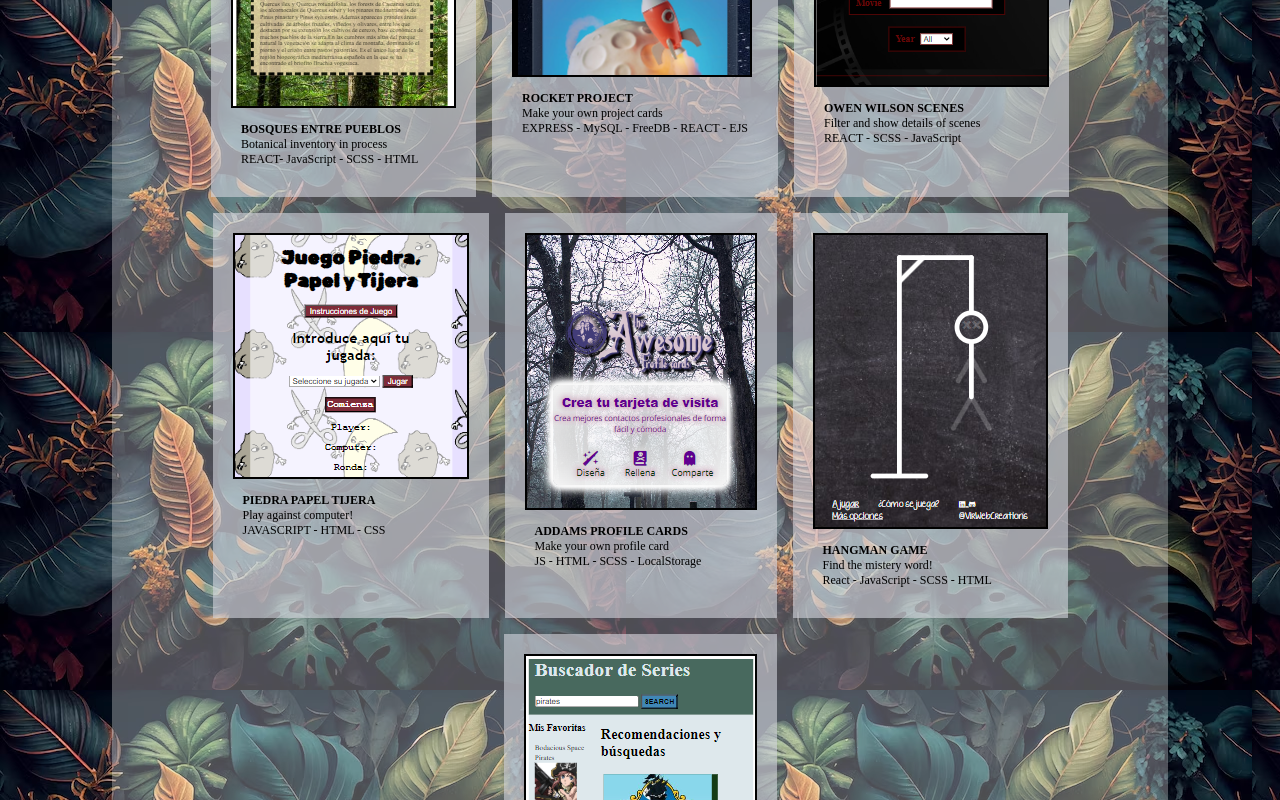
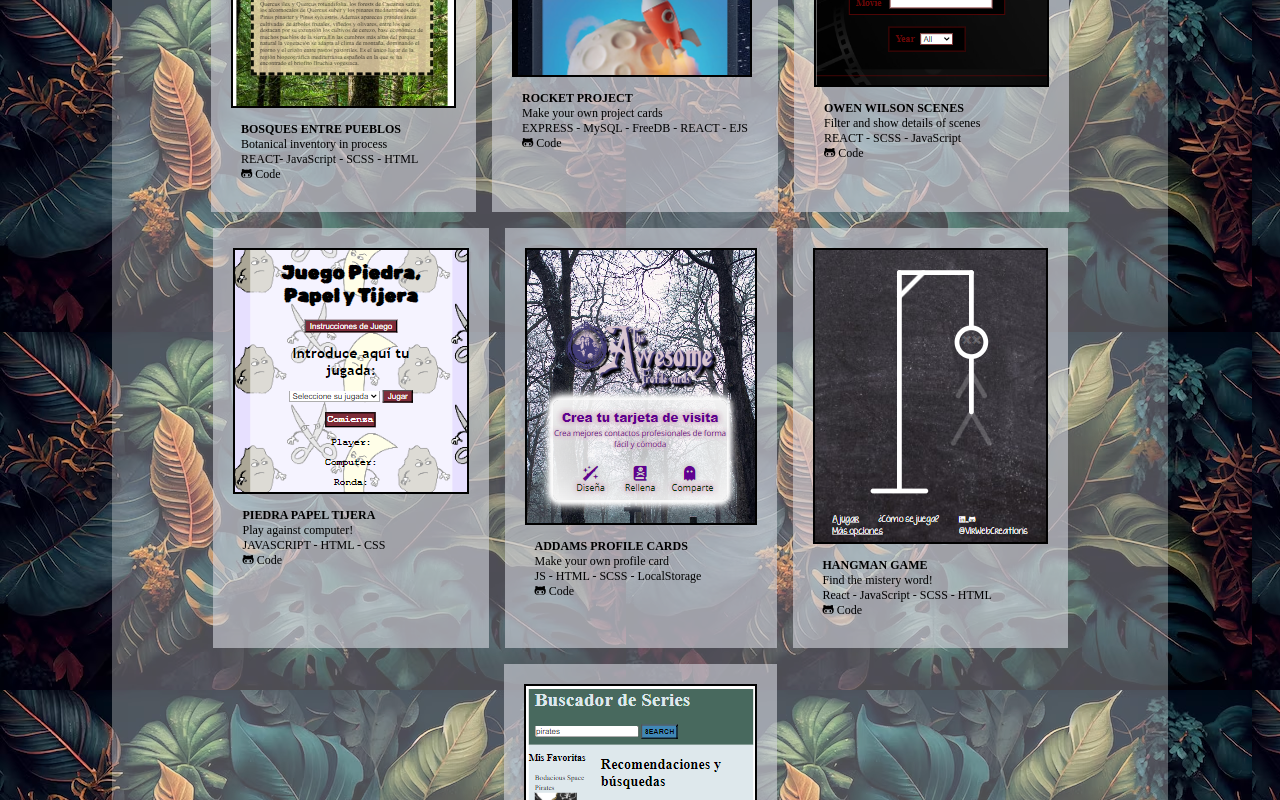
Before and after one commit to virchaca/portfolio, a React (Vite) app: page /aboutme in a window 1280 px wide. Shown: the part 1100-1900 px from the top of the page. Built offline with nearby package versions, Linux system fonts and the light colour scheme; a web font is replaced by a local one.

Commit message:
code links

```diff
--- a/src/components/Projects.jsx
+++ b/src/components/Projects.jsx
@@ -27,6 +27,7 @@ function Projects() {
               <a
                 href="https://virchaca.github.io/bosques-entre-pueblos/"
                 target="blank"
+                alt="bosquesentrepueblos"
               >
                 <img src={bosque1} alt="bosques-entre-pueblos" />
               </a>
@@ -35,6 +36,7 @@ function Projects() {
             <h4>BOSQUES ENTRE PUEBLOS</h4>
               <p>Botanical inventory in process</p>
               <p>REACT- JavaScript - SCSS - HTML</p>
+              <p><a className="codeLink" href="https://github.com/virchaca/bosques-entre-pueblos" target="blank" alt="bosquesentrepueblos"><i className="icons fa-brands fa-github-alt"></i>  Code</a></p>
             </section>
           </div>
 
@@ -53,6 +55,7 @@ function Projects() {
               Make your own project cards
               </p>
               <p>EXPRESS - MySQL - FreeDB - REACT - EJS</p>
+              <p><a className="codeLink" href="https://github.com/virchaca/project-promo-u-module-4-team-5" target="blank" alt="rocketproject"><i className="icons fa-brands fa-github-alt"></i>  Code</a></p>
             </section>
           </div>
 
@@ -71,6 +74,7 @@ function Projects() {
             <h4>OWEN WILSON SCENES</h4>
               <p >Filter and show details of scenes</p>
               <p>REACT - SCSS - JavaScript</p>
+              <p><a className="codeLink" href="https://github.com/virchaca/OwenWilsons-WoWs-MIII-virchaca" target="blank" alt="owenwilson"><i className="icons fa-brands fa-github-alt"></i>  Code</a></p>
             </section>
           </div>
 
@@ -88,6 +92,7 @@ function Projects() {
             <h4>PIEDRA PAPEL TIJERA</h4>
               <p >Play against computer!</p>
               <p>JAVASCRIPT - HTML - CSS</p>
+              <p><a className="codeLink" href="https://github.com/virchaca/piedra-papel-o-tijera---virchaca" target="blank" alt="piedrapapeltijera"><i className="icons fa-brands fa-github-alt"></i>  Code</a></p>
             </section>
           </div>
 
@@ -106,6 +111,7 @@ function Projects() {
               <p >
                 Make your own profile card</p>
                 <p>JS - HTML - SCSS - LocalStorage</p>
+                <p><a className="codeLink" href="https://github.com/virchaca/Addams-Family-profile-cards-MII-" target="blank" alt="addamsfamily"><i className="icons fa-brands fa-github-alt"></i>  Code</a></p>
             </section>
           </div>
 
@@ -125,6 +131,7 @@ function Projects() {
                 Find the mistery word!
               </p>
               <p>React - JavaScript - SCSS - HTML</p>
+              <p><a className="codeLink" href="https://github.com/virchaca/hangman-game-project" target="blank" alt="hangmangame"><i className="icons fa-brands fa-github-alt"></i>  Code</a></p>
             </section>
           </div>
 
@@ -144,6 +151,7 @@ function Projects() {
                 Find shows and  add them to your favs
               </p>
               <p>JavaScript - SCSS - HTML</p>
+              <p><a className="codeLink" href="https://github.com/virchaca/buscador-de-series-MII" target="blank" alt="buscadorseries"><i className="icons fa-brands fa-github-alt"></i>  Code</a></p>
             </section>
           </div>
 
@@ -158,9 +166,9 @@ function Projects() {
           </section>
           <section className="projectText">
            <h4>......</h4>
-              <p >
-                una pequeña expsectioncacion sobre cada proyecto, un poco de que va y un poco que tecnologias hemos seguido
-              </p>
+              <p >pequeña explicacion proyecto</p>
+              <p>tecnologias</p>
+              <p><a className="codeLink" href="" target="blank" alt=""><i className="icons fa-brands fa-github-alt"></i>  Code</a></p>
             </section>
           </div> */}
         </section></div>
--- a/src/styles/App.scss
+++ b/src/styles/App.scss
@@ -137,6 +137,7 @@ body {
         .iconsTech{
           display: flex;
           margin: 10px;
+          flex-wrap: wrap;
           justify-content: center;
           gap: 20px;
         }
@@ -195,6 +196,10 @@ body {
         }
         .projectText {
           margin: 10px;
+          .codeLink{
+            color: black;
+            text-decoration: none;
+          }
           @media all and (max-width: 768px) {
             h4 {
               font-size: 12px;
@@ -231,16 +236,25 @@ body {
         justify-content: space-around;
         border: 1px solid black;
         @media all and (max-width: 768px) {
+          margin: 1rem;
+        }
+
+
+        @media all and (max-width: 768px) {
           flex-direction: column;
           align-items: center;
           padding: 2rem;
+
         }
         .contactDetails {
           color: black;
           padding: 5px;
+
           a {
             text-decoration: none;
             color: black;
+
+
           }
         }
       }
```
